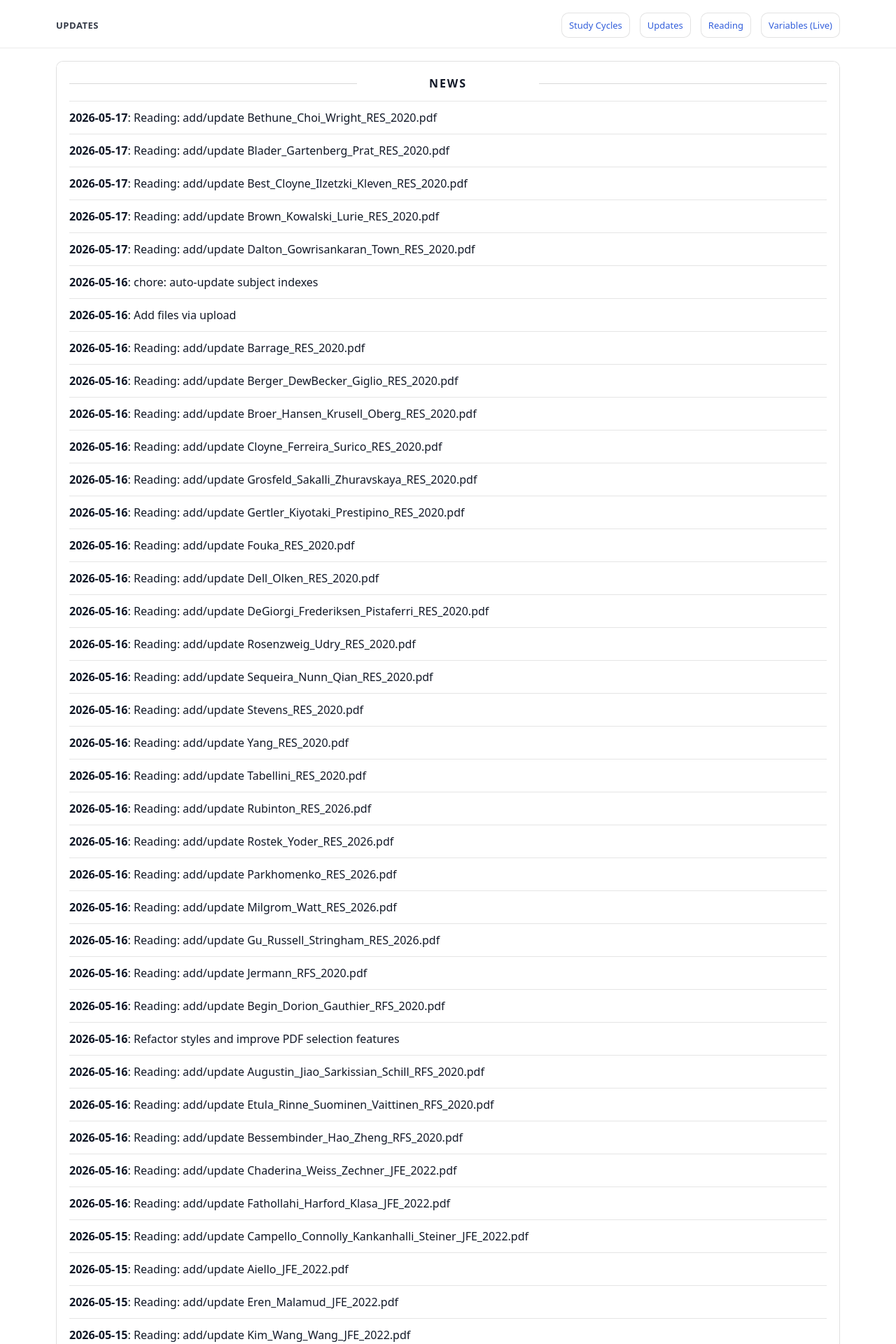
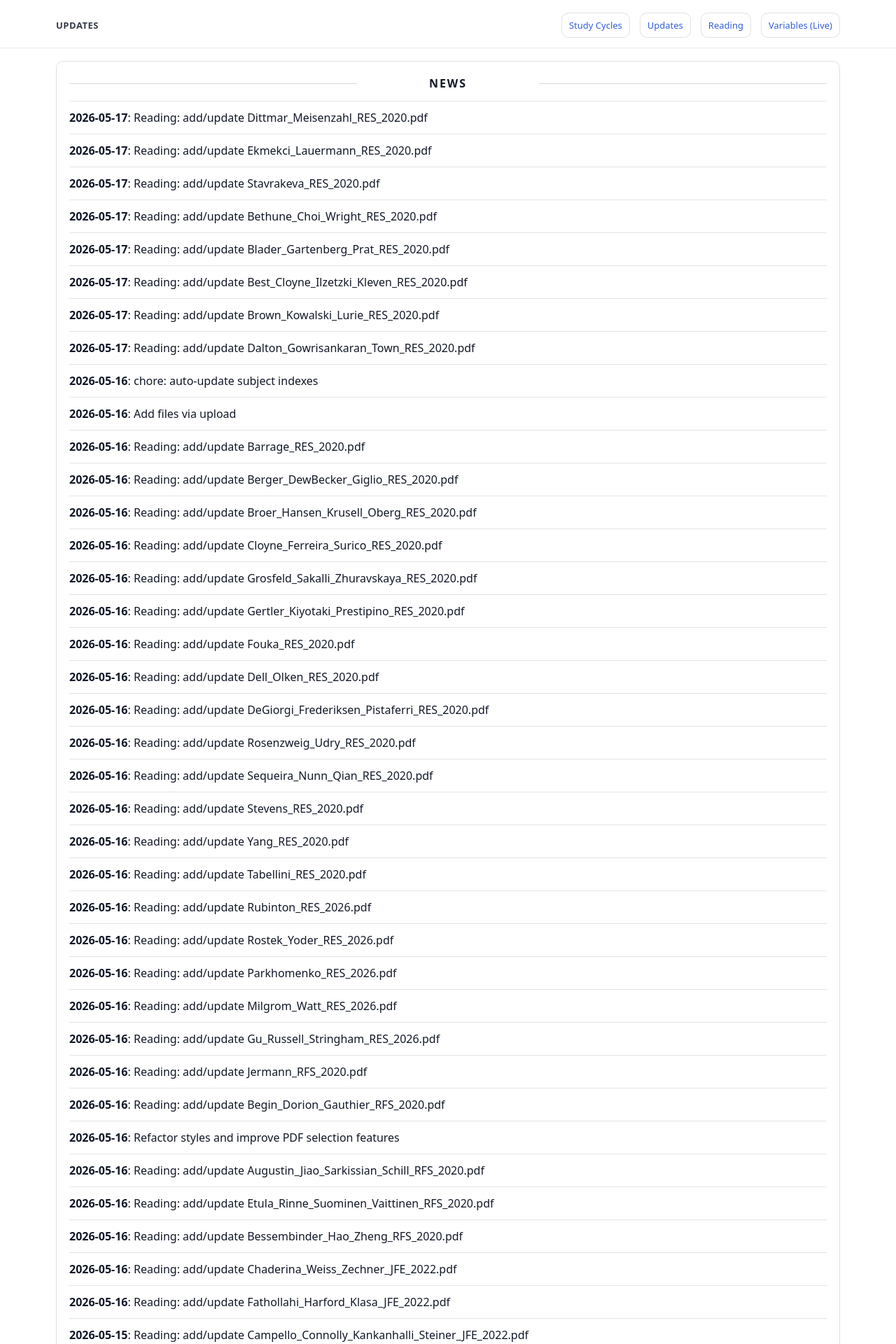
Before and after one commit to yaxinzn/study-archive, a Jekyll site: the page built from updates/index.md, in a window 1280 px wide. Shown: the top 1920 px of the page at 70% size. Built offline with Jekyll 4.4.1, drawn with Linux system fonts in a browser that asks for light colours; some of the changed text lies outside the part shown.

Commit message:
chore: update NEWS feed

```diff
--- a/_data/news.yml
+++ b/_data/news.yml
@@ -1,4 +1,13 @@
 # Auto-generated update history (sorted newest -> oldest). Do not edit manually.
+- ts: "1778971375"
+  date: "2026-05-17"
+  title: "Reading: add/update Dittmar_Meisenzahl_RES_2020.pdf"
+- ts: "1778971313"
+  date: "2026-05-17"
+  title: "Reading: add/update Ekmekci_Lauermann_RES_2020.pdf"
+- ts: "1778971270"
+  date: "2026-05-17"
+  title: "Reading: add/update Stavrakeva_RES_2020.pdf"
 - ts: "1778967205"
   date: "2026-05-17"
   title: "Reading: add/update Bethune_Choi_Wright_RES_2020.pdf"
```
